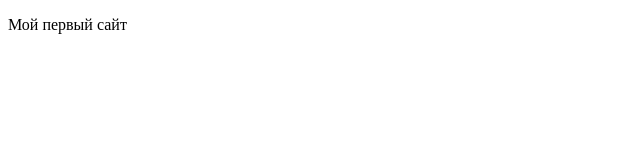
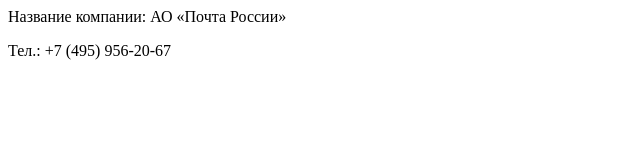
Before and after one commit to AlimaMertas/NewProject, a plain HTML site: page index.html in a window 1280 px wide. Shown: the whole page, without its empty margins (0-640 px from the left). Drawn offline with Linux system fonts and the light colour scheme.

Commit message:
Update index.html
добавлены правки в фаӣл html

```diff
--- a/index.html
+++ b/index.html
@@ -4,7 +4,7 @@
      <meta charset="utf-8">
      <title>Мой первый сайт</title>
 </head>
-<body>
-     <p>Мой первый сайт</p>
+<body> Название компании: АО «Почта России»
+     <p>Тел.: +7 (495) 956-20-67</p>
 </body>
 </html>
```
